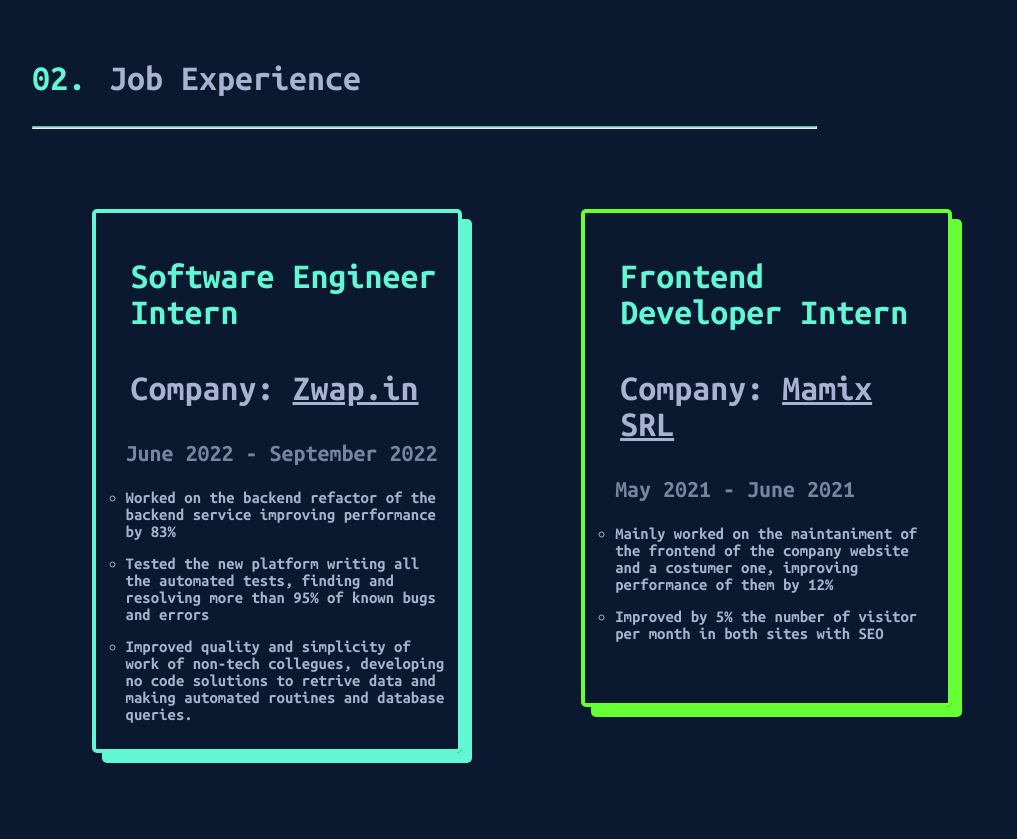
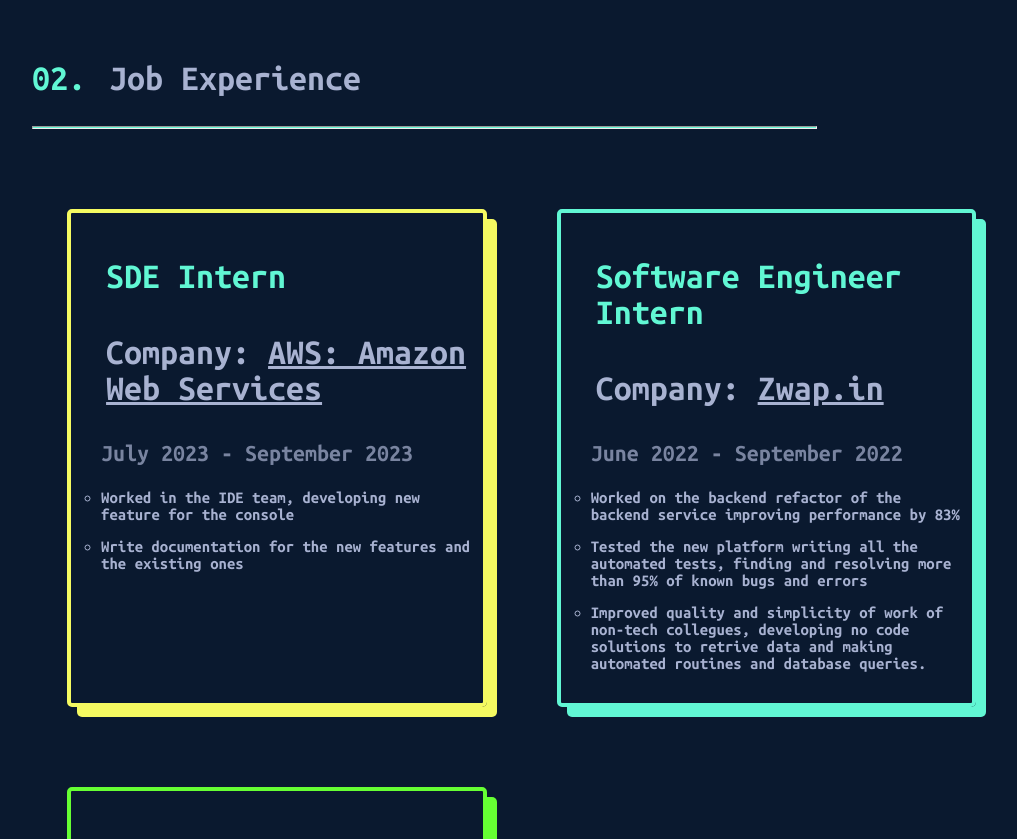
Before and after one commit to MatteoPossamai/portfolio, a React (Create React App) app: page / in a window 1280 px wide. Shown: the part 1940-2779 px from the top of the page, without its empty margins (141-1158 px from the left). Built offline with nearby package versions, Linux system fonts and the light colour scheme.

Commit message:
content update 2 for 2023

```diff
--- a/src/components/job_exp.tsx
+++ b/src/components/job_exp.tsx
@@ -5,7 +5,7 @@
     <section className="job-exp-div" id="job">
       <h1 className="tit"><b className="number_heading">02.</b> Job Experience</h1>
       <hr className="header-line"/>
-      <div>
+      <div className="job-ctn">
 
         {jobs["jobs"].map((job) => {
           let tasks = job["tasks"];
--- a/src/components/projects.tsx
+++ b/src/components/projects.tsx
@@ -17,7 +17,6 @@
             <h3>Here are some of my best projects. Check them out</h3>
             <section className="project-section">
                 {projects['projects'].map((current_project)=>{
-                    console.log(svg_component[current_project['id']])
                     let id: string = current_project['id'];
                     return <article onClick={(e) => navigation(e, current_project["path"])} className="project" id={`${current_project["id"]}`}>
                                 <h2><b className="number_heading">{current_project["project-name"]}</b></h2>
--- a/src/components/singleProject.tsx
+++ b/src/components/singleProject.tsx
@@ -5,7 +5,7 @@
 import svg_component from '../data/svg';
 
 function SingleProject(){
-    const validIds = ['mad4', 'moondev', 'referendum', 'shape', 'portfolio'];
+    const validIds = ['mytable','mad4', 'moondev', 'referendum', 'shape', 'portfolio'];
 
     const id = useParams<{id:string}>();
 
--- a/src/data/jobs.json
+++ b/src/data/jobs.json
@@ -1,5 +1,17 @@
 {
     "jobs":[
+
+        {
+            "job-role": "SDE Intern",
+            "company": "AWS: Amazon Web Services",
+            "id": "amzn",
+            "company-website": "https://aws.amazon.com/",
+            "working-period": "July 2023 - September 2023",
+            "tasks": [
+                "Worked in the IDE team, developing new feature for the console",
+                "Write documentation for the new features and the existing ones"
+            ]
+        },
 
         {
             "job-role": "Software Engineer Intern",
--- a/src/data/projects.json
+++ b/src/data/projects.json
@@ -1,5 +1,34 @@
 {
     "projects": [
+        {
+            "project-name": "My Table",
+            "short-desc":"Application to manage and see restaurant menus",
+            "path":"/project/mytable",
+            "id": "mytable",
+            "link": "",
+            "github": "https://github.com/MatteoPossamai/MyTable",
+            "toggles":[
+                {
+                    "header":"What does it do?",
+                    "body": "This webapp provides a dashboard for the restaurant ownser to handle dynamically his restaurant menu, and a mobile webapp from where a client can see the dynamic menu"
+                },
+                {
+                    "header": "How does it work?",
+                    "body": "The webapp displays on the mobile app all the menu, that on the dashboard can be changed via GUI from the restaurant owner as he prefer, with simple and effective graphics"
+                },
+                {
+                    "header": "What did I do?",
+                    "body": "I developed the entire application. I created the frontend with React in Typescript, creating all the custom css. Then, the backend has beed developed usign Django rest framework, and it is connected to a PostgreSQL database."
+                },{
+                    "header": "What did I learn?",
+                    "body": "I learned to improve the quality of my API endpoints and security. I also learned a lot about reverse proxy and SSL encryption, since I had to set up a custom NGINX instance on an online VPC to deploy the API and the database"
+                },
+                {
+                    "header":"Stack",
+                    "body":" This application has been developed using React in the frontend, and a Django API that utilizes PostgreSQL as database"
+                }
+            ]
+        },
         {
             "project-name": "Mad 4 Science",
             "short-desc":"Pollution's levels tracker ( fullstack application )",
--- a/src/styles/App.css
+++ b/src/styles/App.css
@@ -375,8 +375,15 @@
 }
 
 .job-exp-div div{
-  display: flex;
-  flex-direction: row;
+  display: grid;
+  grid-template-columns: 1fr 1fr;
+  grid-template-rows: 1fr 1fr;
+}
+
+.job-ctn{
+  display: grid;
+  grid-template-columns: 1fr 1fr;
+  grid-template-rows: 1fr 1fr;
 }
 
 .workCard{
@@ -385,10 +392,19 @@
   margin-top: 80px;
   padding: 10px;
   border-radius: 5px;
-  width: 35%;
+  width: 80%;
   transition: .5s;
   min-height: 470px;
   height: fit-content;
+}
+
+#amzn{
+  border: 4px solid #f5fa61;
+  box-shadow: 10px 10px #f5fa61;
+}
+
+#amzn:hover{
+  box-shadow: 20px 20px 10px #f5fa61;
 }
 
 #zwap{
```
Also changed, not shown: src/components/homepage.tsx (+0 -1 lines), src/data/svg.tsx (+3 -0 lines), public/mytable.png (added).
